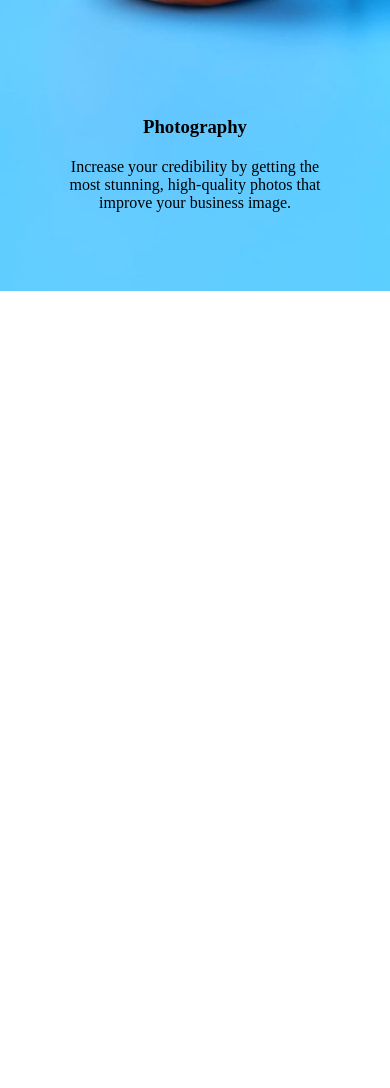
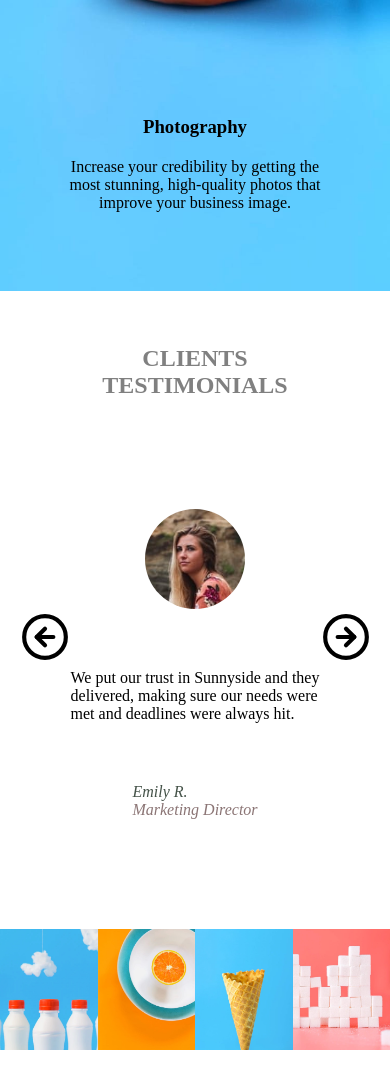
Before and after one commit to DeepakRizal/Frontend-mentor-landing-page, a plain HTML site: page index.html in a window 390 px wide. Shown: the part 2873-3961 px from the top of the page. Before the commit the page ends 3168 px from the top, so only its background shows below. Drawn offline with Linux system fonts and the light colour scheme.

Commit message:
feat: complete testimonial slider and gallery section

```diff
--- a/index.html
+++ b/index.html
@@ -153,7 +153,86 @@
           </div>
         </div>
       </section>
-      <section></section>
+      <section class="slide-container-section">
+        <img
+          class="left arrow"
+          src="./images/left arrow.svg"
+          alt="left arrow icon"
+        />
+        <img
+          class="right arrow"
+          src="./images/right arrow.svg"
+          alt="right arrow icon"
+        />
+
+        <h2>CLIENTS TESTIMONIALS</h2>
+
+        <div class="slider">
+          <div class="slides-container">
+            <div class="slides">
+              <img class="emily" src="./images/image-emily.jpg" alt="" />
+              <blockquote>
+                We put our trust in Sunnyside and they <br />
+                delivered, making sure our needs were <br />
+                met and deadlines were always hit.
+              </blockquote>
+              <address>
+                Emily R. <br />
+                <p>Marketing Director</p>
+              </address>
+            </div>
+            <div class="slides">
+              <img class="emily" src="./images/image-thomas.jpg" alt="" />
+              <blockquote>
+                We put our trust in Sunnyside and they <br />
+                delivered, making sure our needs were <br />
+                met and deadlines were always hit.
+              </blockquote>
+              <address>
+                Emily R. <br />
+                <p>Marketing Director</p>
+              </address>
+            </div>
+            <div class="slides">
+              <img class="emily" src="./images/image-jennie.jpg" alt="" />
+              <blockquote>
+                We put our trust in Sunnyside and they <br />
+                delivered, making sure our needs were <br />
+                met and deadlines were always hit.
+              </blockquote>
+              <address>
+                Emily R. <br />
+                <p>Marketing Director</p>
+              </address>
+            </div>
+          </div>
+        </div>
+      </section>
+
+      <section class="gallery_section">
+        <img
+          class="gallery"
+          src="./images/desktop/image-gallery-milkbottles.jpg"
+          alt=""
+        />
+        <img
+          class="gallery"
+          src="./images/desktop/image-gallery-orange.jpg"
+          alt=""
+        />
+        <img
+          class="gallery"
+          src="./images/desktop/image-gallery-cone.jpg"
+          alt=""
+        />
+        <img
+          class="gallery"
+          src="./images/desktop/image-gallery-sugarcubes.jpg"
+          alt=""
+        />
+      </section>
+
+      <section style="height: 100vh"></section>
     </main>
     <!-- <div class="attribution">
     Challenge by <a href="https://www.frontendmentor.io?ref=challenge" target="_blank">Frontend Mentor</a>.
--- a/script.js
+++ b/script.js
@@ -0,0 +1,28 @@
+const slidesContainer = document.querySelector(".slides-container");
+const slides = document.querySelectorAll(".slides");
+const left = document.querySelector(".left");
+const right = document.querySelector(".right");
+
+let slideNumber = 1;
+
+right.addEventListener("click", () => {
+  if (slides.length > slideNumber) {
+    slidesContainer.style.transform = `translateX(-${slideNumber * 100}%)`;
+    slideNumber++;
+  } else {
+    slidesContainer.style.transform = `translateX(0)`;
+    slideNumber = 1;
+  }
+});
+
+left.addEventListener("click", () => {
+  if (slideNumber > 1) {
+    slideNumber--;
+    slidesContainer.style.transform = `translateX(-${
+      slideNumber * 100 - 100
+    }%)`;
+  } else {
+    slidesContainer.style.transform = `translateX(-200%)`;
+    slideNumber = 3;
+  }
+});
--- a/styles.css
+++ b/styles.css
@@ -152,7 +152,94 @@
   display: none;
 }
 
-@media (max-width: 400px) {
+/* slide container section  */
+.slide-container-section {
+  position: relative;
+  padding: 100px;
+}
+
+.slide-container-section h2 {
+  color: #808080;
+}
+
+.slides address {
+  color: #445248;
+}
+
+.slides p {
+  color: #323232;
+}
+
+.slides address p {
+  color: #8b7575;
+}
+
+.slide-container-section h2 {
+  text-align: center;
+  margin-bottom: 50px;
+}
+
+.arrow {
+  position: absolute;
+  width: 80px;
+  cursor: pointer;
+}
+
+.right {
+  right: 15%;
+  top: 50%;
+}
+.left {
+  left: 15%;
+  top: 50%;
+}
+
+.slider {
+  display: flex;
+  align-items: center;
+  justify-content: center;
+  width: 50rem;
+  max-width: 100%;
+  margin: auto;
+  overflow: hidden;
+}
+
+.slides-container {
+  display: flex;
+  transition: 0.3s ease-in-out;
+  width: 100%;
+}
+
+.slides {
+  display: flex;
+  flex-direction: column;
+  align-items: center;
+  gap: 60px;
+  padding: 60px 0px 60px 0px;
+  min-width: 100%;
+  height: 100%;
+}
+.slides img {
+  height: 100px;
+  width: 100px;
+  border-radius: 100%;
+}
+
+/* gallery section  */
+.gallery_section {
+  display: grid;
+  grid-template-columns: repeat(4, 1fr);
+}
+
+.gallery_section img {
+  width: 100%;
+}
+
+@media (max-width: 600px) {
+  .main-header {
+    background-image: url("./images/mobile/image-header.jpg");
+  }
+
   .nav-links,
   .logo-text {
     display: none;
@@ -232,10 +319,56 @@
     max-width: 70%;
     text-align: center;
   }
+
+  /* slider section  */
+  .slide-container-section {
+    padding: 50px;
+  }
+
+  .arrow {
+    width: 50px;
+  }
+
+  .right {
+    right: 5%;
+  }
+  .left {
+    left: 5%;
+  }
 }
 
-@media (max-width: 600px) {
-  .main-header {
-    background-image: url("./images/mobile/image-header.jpg");
+@media (min-width: 600px) and (max-width: 900px) {
+  .text-box h2 {
+    color: #191919;
+    font-size: 1rem;
+  }
+
+  .text-box p {
+    color: #878787;
+    font-size: 12px;
+  }
+  .text-box a {
+    color: #5e5e5e;
+    text-decoration: none;
+    font-size: 10px;
+  }
+
+  .image-box-desktop .image-box .image-text h3 {
+    font-size: 16px;
+  }
+
+  .image-box-desktop .image-box .image-text p {
+    font-size: 12px;
+  }
+
+  .image-box-desktop .image-box .image-text {
+    position: absolute;
+    top: 55%;
+  }
+  .right {
+    right: 5%;
+  }
+  .left {
+    left: 5%;
   }
 }
```
Also changed, not shown: images/left arrow.svg (added), images/right arrow.svg (added).
